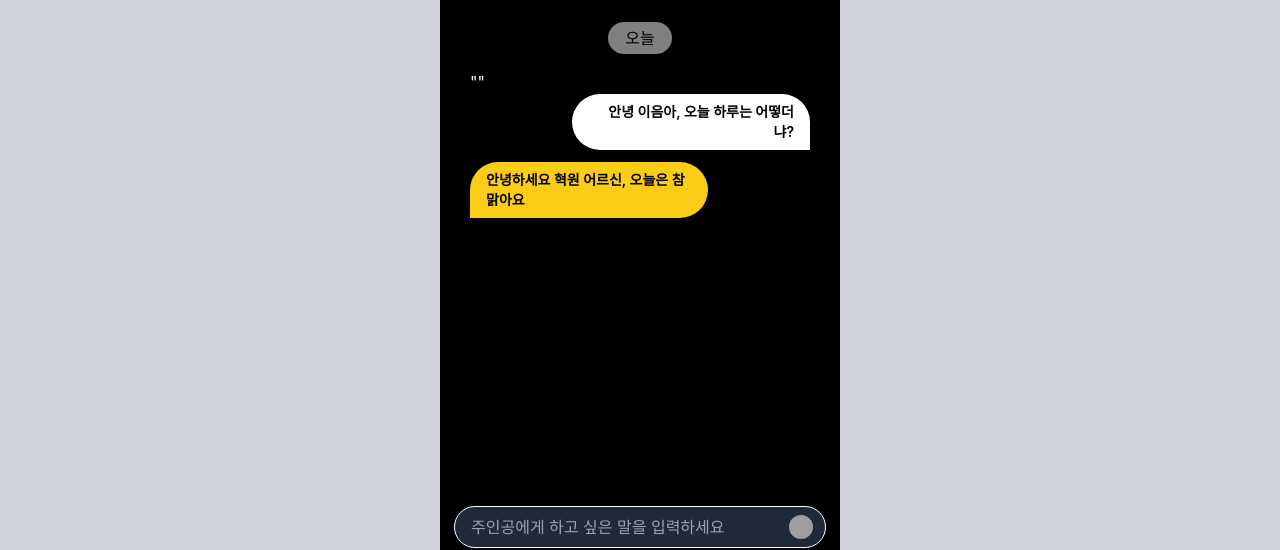
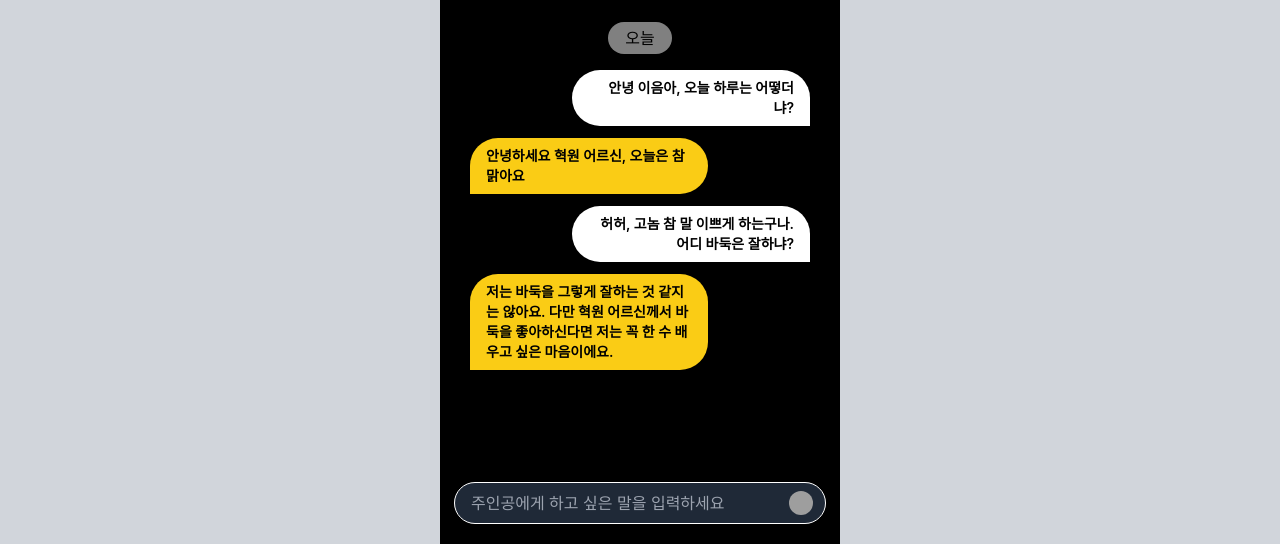
Before and after one commit to Surfurtone/eslint-test, a React (Create React App) app: page /chatPage in a window 1280 px wide. Shown: the part 358-908 px from the top of the page. Built offline with nearby package versions, Linux system fonts and the light colour scheme; grey boxes are pictures that could not be loaded.

Commit message:
채팅 완성

```diff
--- a/src/components/LoadingSpinner.css
+++ b/src/components/LoadingSpinner.css
@@ -2,7 +2,11 @@
   display: flex;
   justify-content: center;
   align-items: center;
-  height: 100vh; /* 화면 전체 높이 */
+  position: absolute; /* 또는 fixed */
+  top: 0;
+  width: 100%;
+  height: 100%; /* 화면 전체 높이가 아닌 자동 높이 */
+  background-color: rgba(0, 0, 0, 0.5); /* 반투명 검은색 배경 */
 }
 
 .spinner {
--- a/src/pages/ChatPage.js
+++ b/src/pages/ChatPage.js
@@ -1,18 +1,31 @@
 import axios from 'axios'
 import React, { useState, useEffect, useRef } from 'react'
+import LoadingSpinner from '../components/LoadingSpinner'
 
-const ChatPage = () => {
-  const [characterMessage, setCharacterMessage] = useState('')
-
-  const baseUrl = process.env.REACT_APP_API_URL
-
+const FinalScreen = () => {
   const [messages, setMessages] = useState([
     { text: '안녕 이음아, 오늘 하루는 어떻더냐?', isUser: true },
     { text: '안녕하세요 혁원 어르신, 오늘은 참 맑아요', isUser: false },
+    {
+      text: '허허, 고놈 참 말 이쁘게 하는구나. 어디 바둑은 잘하냐?',
+      isUser: true,
+    },
+    {
+      text: '저는 바둑을 그렇게 잘하는 것 같지는 않아요. 다만 혁원 어르신께서 바둑을 좋아하신다면 저는 꼭 한 수 배우고 싶은 마음이에요.',
+      isUser: false,
+    },
   ])
-
+  const baseUrl = process.env.REACT_APP_API_URL
   const [input, setInput] = useState('')
   const messagesEndRef = useRef(null)
+  const [isLoading, setIsLoading] = useState(false)
+
+  const handleKeyPress = (e) => {
+    if (e.key === 'Enter') {
+      handleSend()
+      setInput('')
+    }
+  }
 
   const handleSend = async () => {
     if (input.trim() === '') return
@@ -22,26 +35,27 @@ const ChatPage = () => {
     setMessages([...messages, userMessage])
 
     try {
-      let response
-
-      response = await axios.post(`${baseUrl}/api/webtoon/conversation/suho/`, {
-        headers: {
-          'Content-Type': 'application/json',
-          'ngrok-skip-browser-warning': '69420',
-          Accept: 'application/json',
+      // API에 POST 요청을 보내서 서버로 메시지를 전송
+      setIsLoading(true)
+      const response = await axios.post(
+        `${baseUrl}/api/webtoon/conversation/suho/`,
+        {
+          message: `${input}`,
         },
-      })
-      setCharacterMessage(response.data)
+        {
+          headers: {
+            'Content-Type': 'application/json',
+          },
+        },
+      )
+      setInput('')
+      const responseText = response.data.response
+      const serverMessage = { text: responseText, isUser: false }
+      setMessages((prevMessages) => [...prevMessages, serverMessage])
+      setIsLoading(false)
     } catch (error) {
       console.error('Error fetching answer from the server:', error)
-    } finally {
-      setInput('') // 입력 필드 초기화
-    }
-  }
-
-  const handleKeyPress = (e) => {
-    if (e.key === 'Enter') {
-      handleSend()
+      setIsLoading(false)
     }
   }
 
@@ -50,15 +64,16 @@ const ChatPage = () => {
   }, [messages])
 
   return (
-    <div className="flex min-h-screen justify-center bg-gray-300">
-      <div className="w-full max-w-[400px] overflow-x-hidden bg-slate-100">
-        <div className="flex flex-col justify-between gap-4 bg-black px-[14px] py-[20px]">
+    <div className="bg-gray-300 flex min-h-screen justify-center">
+      {isLoading && <LoadingSpinner />}
+      <div className="max-w-[400px] w-full overflow-x-hidden bg-slate-100">
+        <div className="px-[14px] py-[20px] flex flex-col gap-4 justify-between bg-black">
           {/* 헤더 바 */}
-          <div className="relative flex justify-center text-white">
+          <div className="flex justify-center text-white relative">
             <div className="text-[25px] font-bold">성진우</div>
             <div className="absolute left-[10px] z-10 text-xl">
               <button
-                className="h-[25px] w-[25px] rounded-sm bg-white"
+                className="w-[25px] h-[25px] bg-white rounded-sm"
                 style={{
                   backgroundImage: `url('/assets/FinalScreen/backArrow.png')`,
                   backgroundSize: 'cover',
@@ -68,13 +83,13 @@ const ChatPage = () => {
             </div>
           </div>
 
-          <div className="bg-black text-center text-[12px] text-white">
+          <div className="bg-black text-white text-[12px] text-center">
             캐릭터챗이 답변하는 내용은 AI 기술을 통해 생성되었습니다. <br />
             실제 캐릭터가 하는 말과 차이가 있거나 일부 부정확할 수 있습니다.
           </div>
 
           <div
-            className="h-[222px] rounded-md"
+            className="rounded-md h-[222px]"
             style={{
               backgroundImage: `url('/assets/Chat_Image_1.png')`,
               backgroundSize: 'cover',
@@ -84,23 +99,21 @@ const ChatPage = () => {
 
           <div className="flex flex-col justify-between p-4">
             <div
-              className="mx-auto mb-4 flex h-8 w-16 items-center justify-center rounded-full bg-white"
+              className="flex justify-center items-center bg-white rounded-full w-16 h-8 mx-auto mb-4"
               style={{ backgroundColor: 'rgba(255, 255, 255, 0.5)' }} // 50% 투명도 적용
             >
               오늘
             </div>
 
-            <div className="text-white">{JSON.stringify(characterMessage)}</div>
-
             {/* 채팅 */}
-            <div className="flex h-[380px] flex-col gap-3 overflow-y-auto">
+            <div className="flex flex-col h-[380px] gap-3 overflow-y-auto">
               {messages.map((message, index) => (
                 <div
                   key={index}
-                  className={`max-w-[70%] p-2 px-4 ${
+                  className={`p-2 px-4 max-w-[70%] ${
                     message.isUser
-                      ? 'self-end bg-white text-right'
-                      : 'self-start bg-yellow-400 text-left'
+                      ? 'bg-white self-end text-right'
+                      : 'bg-yellow-400 self-start text-left'
                   }`}
                   style={{
                     borderRadius: message.isUser
@@ -116,18 +129,18 @@ const ChatPage = () => {
           </div>
 
           {/* 채팅 입력창 */}
-          <div className="flex items-center rounded-full border border-white bg-gray-800 px-2 py-2">
+          <div className="flex items-center bg-gray-800 px-2 py-2 rounded-full border border-white">
             <input
               type="text"
               value={input}
               onChange={(e) => setInput(e.target.value)}
               onKeyPress={handleKeyPress}
               placeholder="주인공에게 하고 싶은 말을 입력하세요"
-              className="flex-grow bg-transparent px-2 text-white outline-none"
+              className="bg-transparent flex-grow text-white outline-none px-2"
             />
             <button
               onClick={handleSend}
-              className="mr-1 h-[24px] w-[24px] rounded-full p-1 text-black"
+              className="text-black p-1 rounded-full mr-1 h-[24px] w-[24px]"
               style={{
                 backgroundImage: `url('/assets/FinalScreen/TextSend.png')`,
                 backgroundSize: 'cover',
@@ -141,4 +154,4 @@ const ChatPage = () => {
   )
 }
 
-export default ChatPage
+export default FinalScreen
--- a/src/pages/PageA.js
+++ b/src/pages/PageA.js
@@ -16,6 +16,7 @@ const PageA = () => {
 
   useEffect(() => {
     // 5초 동안 로딩 화면을 표시한 후 캐릭터 데이터를 불러옴
+    console.log(baseUrl)
     const timer = setTimeout(() => {
       setLoading(false)
       fetchCharacters()
@@ -65,6 +66,7 @@ const PageA = () => {
       }
     } catch (error) {
       console.error('Error fetching data:', error.message)
+      console.log(error.message)
       setError(error.message)
     }
   }
```
Also changed, not shown: 1 other file (tests, documents, lock files or other folders).
